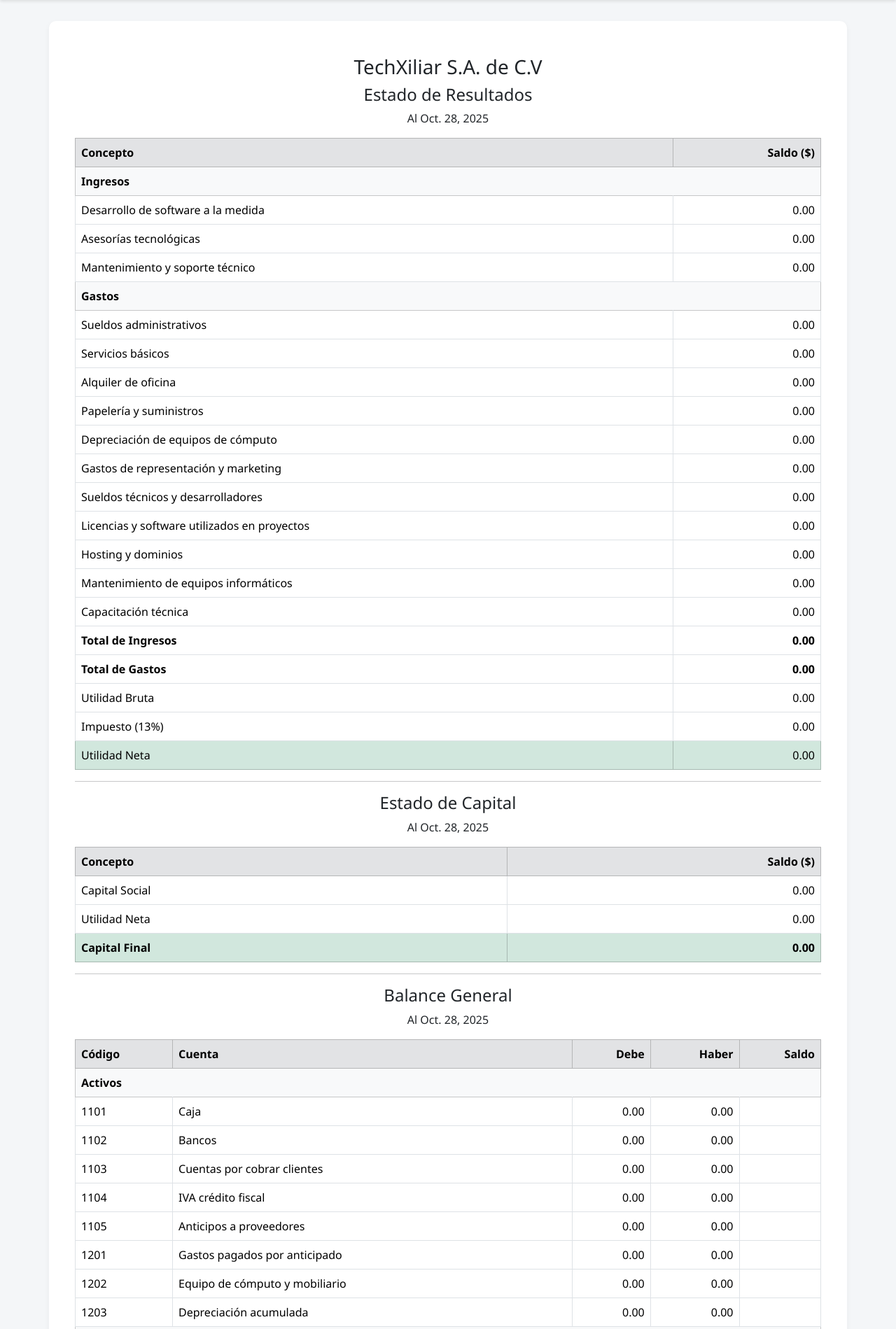
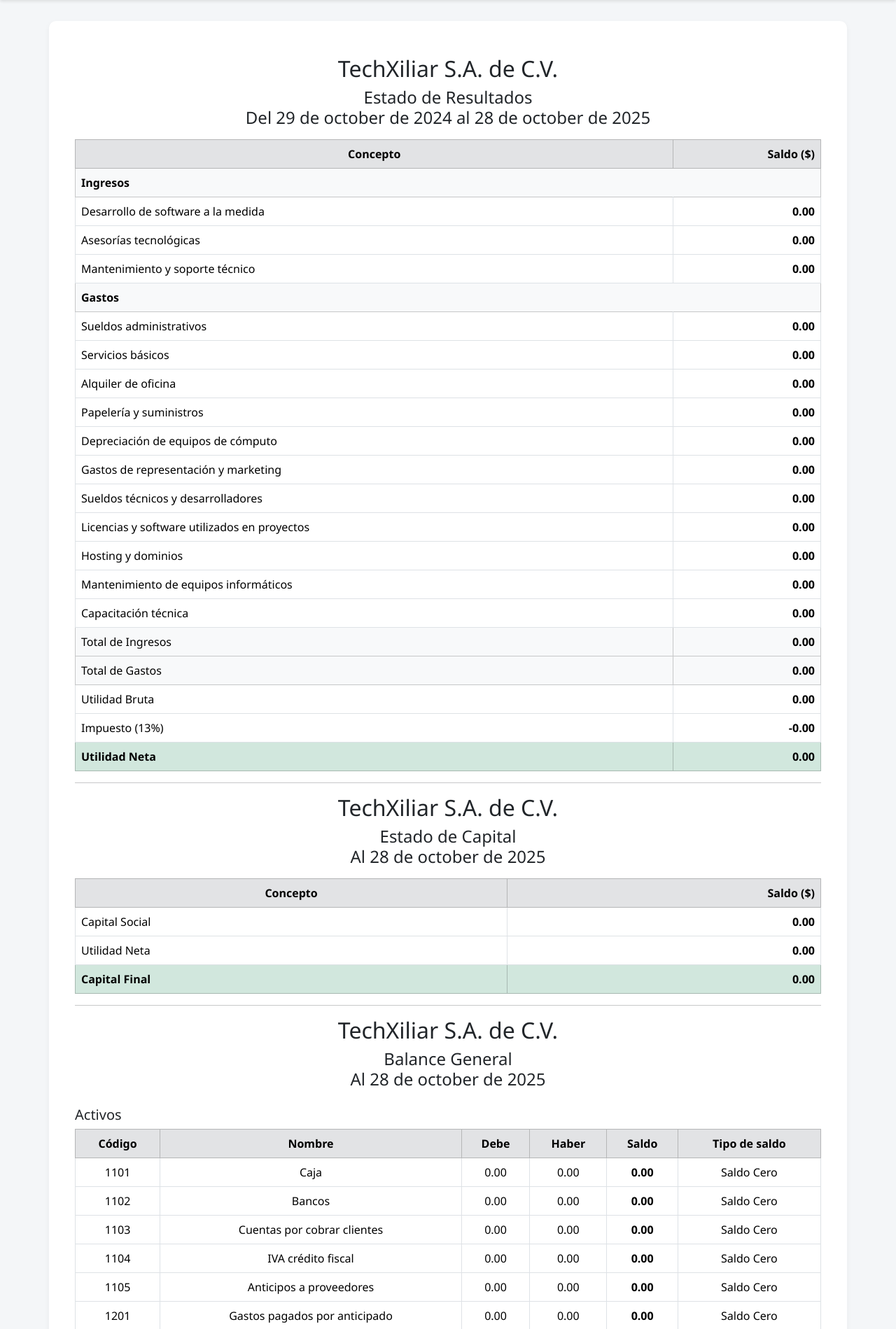
Before and after one commit to ChrisPleitez4/Proyecto-SIC-2025, a Django app: page /estados/ in a window 1280 px wide. Shown: the part 56-1955 px from the top of the page at 70% size. Run offline with Django 5.2, Linux system fonts and the light colour scheme; data comes from the database, SQL or seed files in the repository.

Commit message:
Actualizacion de estados financieros
Ya corregida la parte de capital final y funciones, agregada la columna de tipo de saldo

```diff
--- a/SIC_2025/estados/templates/estados.html
+++ b/SIC_2025/estados/templates/estados.html
@@ -1,14 +1,22 @@
 {% extends "base.html" %}
+{% block title %}Estados financieros{% endblock %}
 {% block content %}
 <div class="container mt-4">
 
+  <style>
+    .positivo { color: #198754; font-weight: 600; } /* verde */
+    .negativo { color: #dc3545; font-weight: 600; } /* rojo */
+  </style>
+
   <!-- ===== ESTADO DE RESULTADOS ===== -->
-  <h3 class="text-center">TechXiliar S.A. de C.V</h3>
-  <h4 class="text-center">Estado de Resultados</h4>
-  <p class="text-center">Al {{ fecha }}</p>
+  <h2 class="section-title text-center">TechXiliar S.A. de C.V.</h2>
+  <h4 class="subtitle text-center">
+    Estado de Resultados<br>
+    Del {{ fecha_inicio }} al {{ fecha_fin }}
+  </h4>
 
   <table class="table table-bordered mt-3">
-    <thead class="table-secondary">
+    <thead class="table-secondary text-center">
       <tr>
         <th>Concepto</th>
         <th class="text-end">Saldo ($)</th>
@@ -19,7 +27,7 @@
       {% for cuenta in ingresos %}
         <tr>
           <td>{{ cuenta.nombreCuenta }}</td>
-          <td class="text-end">{{ cuenta.haber|floatformat:2 }}</td>
+          <td class="text-end positivo">{{ cuenta.haber|floatformat:2 }}</td>
         </tr>
       {% empty %}
         <tr><td colspan="2" class="text-center">No hay ingresos registrados</td></tr>
@@ -29,96 +37,190 @@
       {% for cuenta in gastos %}
         <tr>
           <td>{{ cuenta.nombreCuenta }}</td>
-          <td class="text-end">{{ cuenta.debe|floatformat:2 }}</td>
+          <td class="text-end negativo">{{ cuenta.debe|floatformat:2 }}</td>
         </tr>
       {% empty %}
         <tr><td colspan="2" class="text-center">No hay gastos registrados</td></tr>
       {% endfor %}
 
-      <tr class="fw-bold"><td>Total de Ingresos</td><td class="text-end">{{ total_ingresos|floatformat:2 }}</td></tr>
-      <tr class="fw-bold"><td>Total de Gastos</td><td class="text-end">{{ total_gastos|floatformat:2 }}</td></tr>
-      <tr><td>Utilidad Bruta</td><td class="text-end">{{ utilidad_bruta|floatformat:2 }}</td></tr>
-      <tr><td>Impuesto (13%)</td><td class="text-end">{{ impuesto|floatformat:2 }}</td></tr>
-      <tr class="table-success"><td>Utilidad Neta</td><td class="text-end">{{ utilidad_neta|floatformat:2 }}</td></tr>
+      <tr class="table-light"><td>Total de Ingresos</td>
+        <td class="text-end positivo">{{ total_ingresos|floatformat:2 }}</td></tr>
+      <tr class="table-light"><td>Total de Gastos</td>
+        <td class="text-end negativo">{{ total_gastos|floatformat:2 }}</td></tr>
+
+      <tr><td>Utilidad Bruta</td>
+        <td class="text-end {% if utilidad_bruta < 0 %}negativo{% else %}positivo{% endif %}">
+          {% if utilidad_bruta < 0 %}-{% endif %}{{ utilidad_bruta|floatformat:2 }}
+        </td></tr>
+
+      <tr><td>Impuesto (13%)</td>
+        <td class="text-end negativo">-{{ impuesto|floatformat:2 }}</td></tr>
+
+      <tr class="table-success fw-bold"><td>Utilidad Neta</td>
+        <td class="text-end {% if utilidad_neta < 0 %}negativo{% else %}positivo{% endif %}">
+          {% if utilidad_neta < 0 %}-{% endif %}{{ utilidad_neta|floatformat:2 }}
+        </td></tr>
     </tbody>
   </table>
 
   <hr>
 
   <!-- ===== ESTADO DE CAPITAL ===== -->
-  <h4 class="text-center">Estado de Capital</h4>
-  <p class="text-center">Al {{ fecha }}</p>
+  <h2 class="section-title text-center">TechXiliar S.A. de C.V.</h2>
+  <h4 class="subtitle text-center">Estado de Capital<br>Al {{ fecha_hoy }}</h4>
 
   <table class="table table-bordered mt-3">
-    <thead class="table-secondary">
+    <thead class="table-secondary text-center">
       <tr>
         <th>Concepto</th>
         <th class="text-end">Saldo ($)</th>
       </tr>
     </thead>
     <tbody>
-      <tr><td>Capital Social</td><td class="text-end">{{ capital_inicial|floatformat:2 }}</td></tr>
-      <tr><td>Utilidad Neta</td><td class="text-end">{{ utilidad_neta|floatformat:2 }}</td></tr>
-      <tr class="table-success fw-bold"><td>Capital Final</td><td class="text-end">{{ capital_final|floatformat:2 }}</td></tr>
+      <tr><td>Capital Social</td>
+        <td class="text-end positivo">{{ capital_inicial|floatformat:2 }}</td></tr>
+
+      <tr><td>Utilidad Neta</td>
+        <td class="text-end {% if utilidad_neta < 0 %}negativo{% else %}positivo{% endif %}">
+          {% if utilidad_neta < 0 %}-{% endif %}{{ utilidad_neta|floatformat:2 }}
+        </td></tr>
+
+      <tr class="table-success fw-bold"><td>Capital Final</td>
+        <td class="text-end {% if capital_final < 0 %}negativo{% else %}positivo{% endif %}">
+          {% if capital_final < 0 %}-{% endif %}{{ capital_final|floatformat:2 }}
+        </td></tr>
     </tbody>
   </table>
 
   <hr>
 
   <!-- ===== BALANCE GENERAL ===== -->
-  <h4 class="text-center">Balance General</h4>
-  <p class="text-center">Al {{ fecha }}</p>
+  <h2 class="section-title text-center">TechXiliar S.A. de C.V.</h2>
+  <h4 class="subtitle text-center">Balance General<br>Al {{ fecha_hoy }}</h4>
 
-  <table class="table table-bordered mt-3">
-    <thead class="table-secondary">
+  <!-- === Activos === -->
+  <h5 class="mt-4">Activos</h5>
+  <table class="table table-bordered text-center align-middle">
+    <thead class="table-secondary fw-bold">
       <tr>
-        <th>Código</th>
-        <th>Cuenta</th>
-        <th class="text-end">Debe</th>
-        <th class="text-end">Haber</th>
-        <th class="text-end">Saldo</th>
+        <th>Código</th><th>Nombre</th><th>Debe</th><th>Haber</th><th>Saldo</th><th>Tipo de saldo</th>
       </tr>
     </thead>
     <tbody>
-      <tr class="table-light"><td colspan="5"><strong>Activos</strong></td></tr>
-      {% for cuenta in activos %}
-        <tr>
-          <td>{{ cuenta.codCuenta }}</td>
-          <td>{{ cuenta.nombreCuenta }}</td>
-          <td class="text-end">{{ cuenta.debe|floatformat:2 }}</td>
-          <td class="text-end">{{ cuenta.haber|floatformat:2 }}</td>
-          <td class="text-end">{{ cuenta.debe|floatformat:2|add:0|floatformat:2 }}</td>
-        </tr>
-      {% empty %}
-        <tr><td colspan="5" class="text-center">No hay activos registrados</td></tr>
-      {% endfor %}
+      {% for a in activos %}
+      <tr>
+        <td>{{ a.cod }}</td><td>{{ a.nombre }}</td>
+        <td>{{ a.debe|floatformat:2 }}</td><td>{{ a.haber|floatformat:2 }}</td>
+        <td class="{% if a.saldo < 0 %}negativo{% else %}positivo{% endif %}">
+          {% if a.saldo < 0 %}-{% endif %}{{ a.saldo|floatformat:2 }}
+        </td>
+        <td>
+          {% if a.tipo_saldo == "Saldo Cero" %}
+            {{ a.tipo_saldo }}
+          {% else %}
+            <span class="{% if a.tipo_saldo == 'Deudor' %}positivo{% else %}negativo{% endif %}">
+              {{ a.tipo_saldo }}
+            </span>
+          {% endif %}
+        </td>
+      </tr>
 
-      <tr class="table-light"><td colspan="5"><strong>Pasivos</strong></td></tr>
-      {% for cuenta in pasivos %}
-        <tr>
-          <td>{{ cuenta.codCuenta }}</td>
-          <td>{{ cuenta.nombreCuenta }}</td>
-          <td class="text-end">{{ cuenta.debe|floatformat:2 }}</td>
-          <td class="text-end">{{ cuenta.haber|floatformat:2 }}</td>
-          <td class="text-end">{{ cuenta.haber|floatformat:2|add:0|floatformat:2 }}</td>
-        </tr>
-      {% empty %}
-        <tr><td colspan="5" class="text-center">No hay pasivos registrados</td></tr>
-      {% endfor %}
-
-      <tr class="table-light"><td colspan="5"><strong>Patrimonio</strong></td></tr>
-      {% for cuenta in patrimonio %}
-        <tr>
-          <td>{{ cuenta.codCuenta }}</td>
-          <td>{{ cuenta.nombreCuenta }}</td>
-          <td class="text-end">{{ cuenta.debe|floatformat:2 }}</td>
-          <td class="text-end">{{ cuenta.haber|floatformat:2 }}</td>
-          <td class="text-end">{{ cuenta.haber|floatformat:2|add:0|floatformat:2 }}</td>
-        </tr>
-      {% empty %}
-        <tr><td colspan="5" class="text-center">No hay patrimonio registrado</td></tr>
-      {% endfor %}
+      {% empty %}<tr><td colspan="5">No hay cuentas de activos</td></tr>{% endfor %}
+      <tr class="table-success fw-bold"><td colspan="5">Total Activos</td>
+        <td class="text-end">{{ total_activos|floatformat:2 }}</td></tr>
     </tbody>
   </table>
+
+  <!-- === Pasivos === -->
+  <h5 class="mt-4">Pasivos</h5>
+  <table class="table table-bordered text-center align-middle">
+    <thead class="table-secondary fw-bold">
+      <tr><th>Código</th><th>Nombre</th><th>Debe</th><th>Haber</th><th>Saldo</th><th>Tipo de saldo</th></tr>
+    </thead>
+    <tbody>
+      {% for p in pasivos %}
+      <tr>
+        <td>{{ p.cod }}</td><td>{{ p.nombre }}</td>
+        <td>{{ p.debe|floatformat:2 }}</td><td>{{ p.haber|floatformat:2 }}</td>
+        <td class="{% if p.saldo < 0 %}negativo{% else %}positivo{% endif %}">
+          {% if p.saldo < 0 %}-{% endif %}{{ p.saldo|floatformat:2 }}
+        </td>
+        <td>
+          {% if p.tipo_saldo == "Saldo Cero" %}
+            {{ p.tipo_saldo }}
+          {% else %}
+            <span class="{% if p.tipo_saldo == 'Deudor' %}positivo{% else %}negativo{% endif %}">
+              {{ p.tipo_saldo }}
+            </span>
+          {% endif %}
+        </td>
+      </tr>
+      {% empty %}<tr><td colspan="6">No hay cuentas de pasivos</td></tr>{% endfor %}
+      <tr class="table-success fw-bold"><td colspan="5">Total Pasivos</td>
+        <td class="text-end">{{ total_pasivos|floatformat:2 }}</td></tr>
+    </tbody>
+
+  </table>
+
+  <!-- === Patrimonio (Balance: un solo capital) === -->
+  <h5 class="mt-4">Patrimonio</h5>
+  <table class="table table-bordered text-center align-middle">
+    <thead class="table-secondary fw-bold">
+      <tr>
+        <th>Código</th>
+        <th>Nombre</th>
+        <th>Debe</th>
+        <th>Haber</th>
+        <th>Saldo</th>
+        <th>Tipo de saldo</th>
+      </tr>
+    </thead>
+    <tbody>
+      <!-- Fila única: Capital (capital social + utilidad neta) -->
+      <tr>
+        <td>31XX</td>
+        <td>Capital</td>
+        <td>0.00</td>
+        <td>0.00</td>
+        <td class="{% if total_patrimonio < 0 %}negativo{% else %}positivo{% endif %}">
+          {% if total_patrimonio < 0 %}-{% endif %}{{ total_patrimonio|floatformat:2 }}
+        </td>
+        <td>
+          {% if capital_tipo_saldo == "Saldo Cero" %}
+            <span class="text-secondary">{{ capital_tipo_saldo }}</span>
+          {% else %}
+            <span class="{% if capital_tipo_saldo == 'Deudor' %}negativo{% else %}positivo{% endif %}">
+              {{ capital_tipo_saldo }}
+            </span>
+          {% endif %}
+        </td>
+      </tr>
+
+      <tr class="table-success fw-bold">
+        <td colspan="5" class="text-end">Total Patrimonio</td>
+        <td class="text-end">{{ total_patrimonio|floatformat:2 }}</td>
+      </tr>
+    </tbody>
+  </table>
+
+
+  <!-- === Ecuación Contable === -->
+  <div class="mt-4 text-end">
+    <p class="fw-bold fs-5">Ecuación contable:</p>
+    <p>Total Activos = Total Pasivos + Total Patrimonio + Utilidad Neta</p>
+    <p>
+      {{ total_activos|floatformat:2 }} =
+      {{ total_pasivos|floatformat:2 }} +
+      {{ saldo_patrimonio|floatformat:2 }} +
+      {{ utilidad_neta|floatformat:2 }}
+    </p>
+    {% if diferencia_balance == 0 %}
+      <p class="text-success fw-bold">✅ El balance cuadra correctamente.</p>
+    {% else %}
+      <p class="text-danger fw-bold">⚠️ Descuadre: diferencia = {{ diferencia_balance|floatformat:2 }}</p>
+    {% endif %}
+  </div>
+
+
 </div>
 {% endblock %}
--- a/SIC_2025/estados/views.py
+++ b/SIC_2025/estados/views.py
@@ -1,45 +1,115 @@
 from django.shortcuts import render
 from cuentas.models import Cuenta
-from decimal import Decimal
-from datetime import date
+from decimal import Decimal, getcontext
+from datetime import date, timedelta
+import locale
+
+# Locale español para nombres de meses
+try:
+    locale.setlocale(locale.LC_TIME, 'es_ES.UTF-8')
+except:
+    try:
+        # Fallback común en Windows
+        locale.setlocale(locale.LC_TIME, 'Spanish_Spain')
+    except:
+        pass
+
+getcontext().prec = 18
 
 def estados_financieros(request):
     cuentas = Cuenta.objects.select_related('subTipoCuenta__tipoCuenta')
 
-    # ===== Estado de Resultados =====
-    ingresos = cuentas.filter(subTipoCuenta__tipoCuenta__codTipoCuenta__startswith='5')
-    gastos = cuentas.filter(subTipoCuenta__tipoCuenta__codTipoCuenta__startswith='4')
+    # ===== ESTADO DE RESULTADOS =====
+    ingresos_qs = cuentas.filter(subTipoCuenta__tipoCuenta__codTipoCuenta__startswith='5')
+    gastos_qs   = cuentas.filter(subTipoCuenta__tipoCuenta__codTipoCuenta__startswith='4')
 
-    total_ingresos = sum((c.haber - c.debe) for c in ingresos)
-    total_gastos = sum((c.debe - c.haber) for c in gastos)
+    # OJO: generadores entre paréntesis porque usamos segundo argumento de sum()
+    total_ingresos = sum(((c.haber - c.debe) for c in ingresos_qs), Decimal('0.00'))
+    total_gastos   = sum(((c.debe  - c.haber) for c in gastos_qs),   Decimal('0.00'))
+
     utilidad_bruta = total_ingresos - total_gastos
-    impuesto = utilidad_bruta * Decimal('0.13')
-    utilidad_neta = utilidad_bruta - impuesto
+    impuesto       = (utilidad_bruta * Decimal('0.13')).quantize(Decimal('0.01'))
+    utilidad_neta  = (utilidad_bruta - impuesto).quantize(Decimal('0.01'))
 
-    # ===== Estado de Capital =====
-    capital_social_cuenta = cuentas.filter(nombreCuenta__icontains='capital social').first()
-    capital_inicial = (capital_social_cuenta.haber - capital_social_cuenta.debe) if capital_social_cuenta else Decimal('0.00')
-    capital_final = capital_inicial + utilidad_neta
+    # Fechas del periodo (últimos 12 meses)
+    fecha_fin    = date.today()
+    fecha_inicio = fecha_fin - timedelta(days=365) + timedelta(days=1)
+    fecha_inicio_str = fecha_inicio.strftime("%d de %B de %Y").capitalize()
+    fecha_fin_str    = fecha_fin.strftime("%d de %B de %Y").capitalize()
 
-    # ===== Balance General =====
-    activos = cuentas.filter(subTipoCuenta__tipoCuenta__codTipoCuenta__startswith='1')
-    pasivos = cuentas.filter(subTipoCuenta__tipoCuenta__codTipoCuenta__startswith='2')
-    patrimonio = cuentas.filter(subTipoCuenta__tipoCuenta__codTipoCuenta__startswith='3').exclude(nombreCuenta__icontains='pérdidas y ganancias')
+    # ===== ESTADO DE CAPITAL =====
+    # Capital Social = 3101 (saldo: Haber - Debe)
+    cap_soc = cuentas.filter(codCuenta='3101').first()
+    capital_inicial = (cap_soc.haber - cap_soc.debe).quantize(Decimal('0.01')) if cap_soc else Decimal('0.00')
+    capital_final   = (capital_inicial + utilidad_neta).quantize(Decimal('0.01'))
+
+    # ===== BALANCE GENERAL =====
+    activos_qs = cuentas.filter(subTipoCuenta__tipoCuenta__codTipoCuenta__startswith='1')
+    pasivos_qs = cuentas.filter(subTipoCuenta__tipoCuenta__codTipoCuenta__startswith='2')
+
+    def procesar_cuentas(qs, tipo):
+        filas = []
+        for c in qs:
+            if tipo == 'activo':
+                saldo = (c.debe - c.haber) or Decimal('0.00')
+            else:  # pasivo
+                saldo = (c.haber - c.debe) or Decimal('0.00')
+            filas.append({
+                'cod': c.codCuenta,
+                'nombre': c.nombreCuenta,
+                'debe': c.debe,
+                'haber': c.haber,
+                'saldo': saldo,
+                'tipo_saldo': c.tipo_saldo(),
+            })
+        return filas
+
+    activos = procesar_cuentas(activos_qs, 'activo')
+    pasivos = procesar_cuentas(pasivos_qs, 'pasivo')
+
+    # También aquí: generadores entre paréntesis
+    total_activos = sum((a['saldo'] for a in activos), Decimal('0.00'))
+    total_pasivos = sum((p['saldo'] for p in pasivos), Decimal('0.00'))
+
+    # Patrimonio del Balance = capital final (capital social + utilidad neta ya operada)
+    total_patrimonio = capital_final
+
+    diferencia_balance = total_activos - (total_pasivos + total_patrimonio)
+
+    # Tipo de saldo para la fila única de patrimonio
+    if total_patrimonio > 0:
+        capital_tipo_saldo = "Acreedor"
+    elif total_patrimonio < 0:
+        capital_tipo_saldo = "Deudor"
+    else:
+        capital_tipo_saldo = "Saldo Cero"
 
     contexto = {
-        'fecha': date.today(),
-        'ingresos': ingresos,
-        'gastos': gastos,
+        # Estado de Resultados
+        'ingresos': ingresos_qs,
+        'gastos': gastos_qs,
         'total_ingresos': total_ingresos,
         'total_gastos': total_gastos,
         'utilidad_bruta': utilidad_bruta,
         'impuesto': impuesto,
         'utilidad_neta': utilidad_neta,
+        'fecha_inicio': fecha_inicio_str,
+        'fecha_fin': fecha_fin_str,
+
+        # Estado de Capital
         'capital_inicial': capital_inicial,
         'capital_final': capital_final,
+
+        # Balance General
         'activos': activos,
         'pasivos': pasivos,
-        'patrimonio': patrimonio,
+        'total_activos': total_activos,
+        'total_pasivos': total_pasivos,
+        'total_patrimonio': total_patrimonio,  # = capital_final
+        'capital_tipo_saldo': capital_tipo_saldo,
+        'diferencia_balance': diferencia_balance,
+
+        # Fecha actual
+        'fecha_hoy': fecha_fin.strftime("%d de %B de %Y").capitalize(),
     }
-
     return render(request, 'estados.html', contexto)
```
